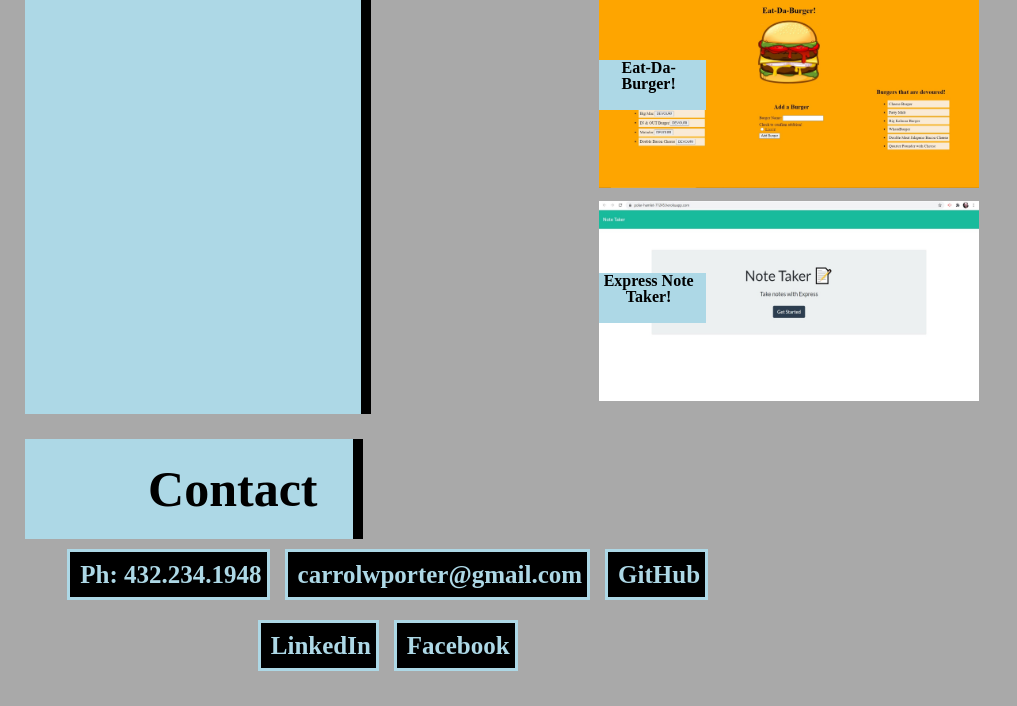
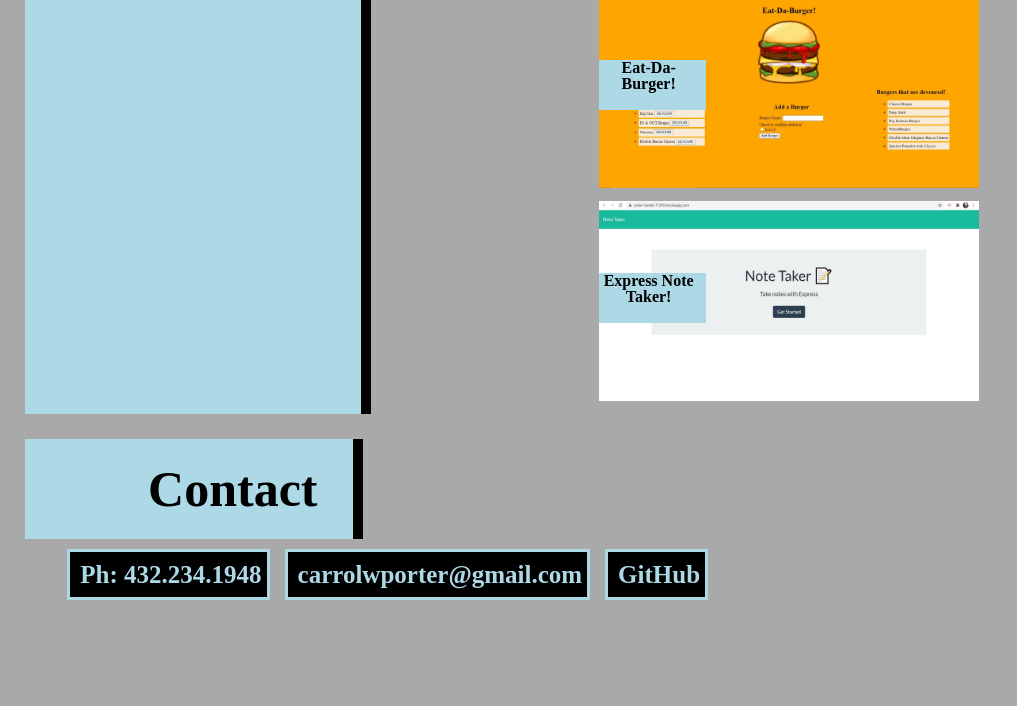
Before and after one commit to Portmeister/Portmeister.github.io, a plain HTML site: page index.html in a window 1280 px wide. Shown: the part 1587-2293 px from the top of the page, without its empty margins (0-1017 px from the left). After the commit the page ends 2222 px from the top, so only its background shows below. Drawn offline with Linux system fonts and the light colour scheme.

Commit message:
remove linkedin and facebook links

```diff
--- a/index.html
+++ b/index.html
@@ -69,12 +69,6 @@
             <div>
                 <h4><a href="https://github.com/Portmeister" target="_blank">GitHub</a></h4>
             </div>
-            <div>
-                <h4><a href="https://www.linkedin.com/in/carrolwporter/" target="_blank">LinkedIn</a></h4>
-            </div>
-            <div>
-                <h4><a href="https://www.facebook.com/carrol.w.porter/" target="_blank">Facebook</a></h4>
-            </div>
         </div>
     </footer>
 </body>
```
